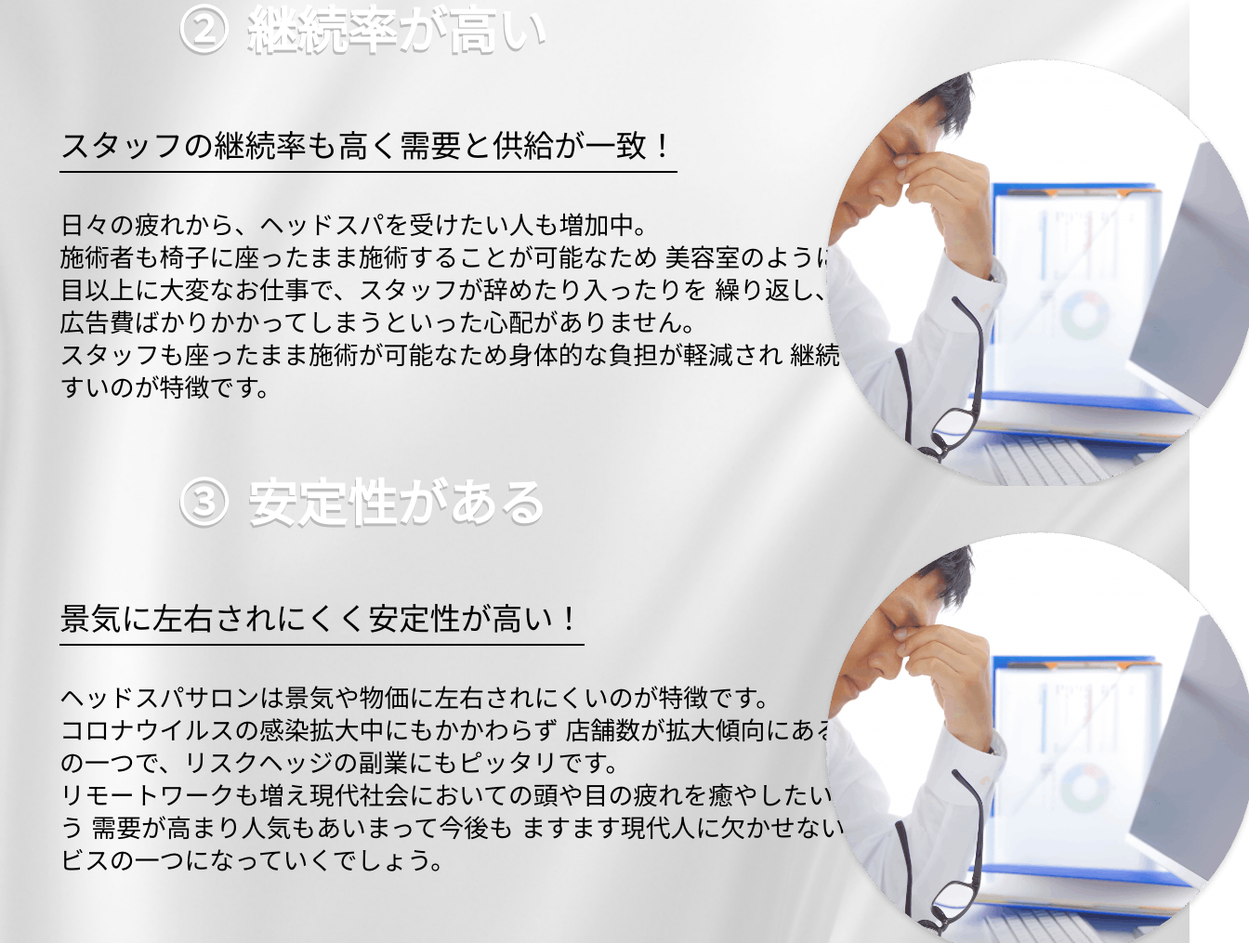
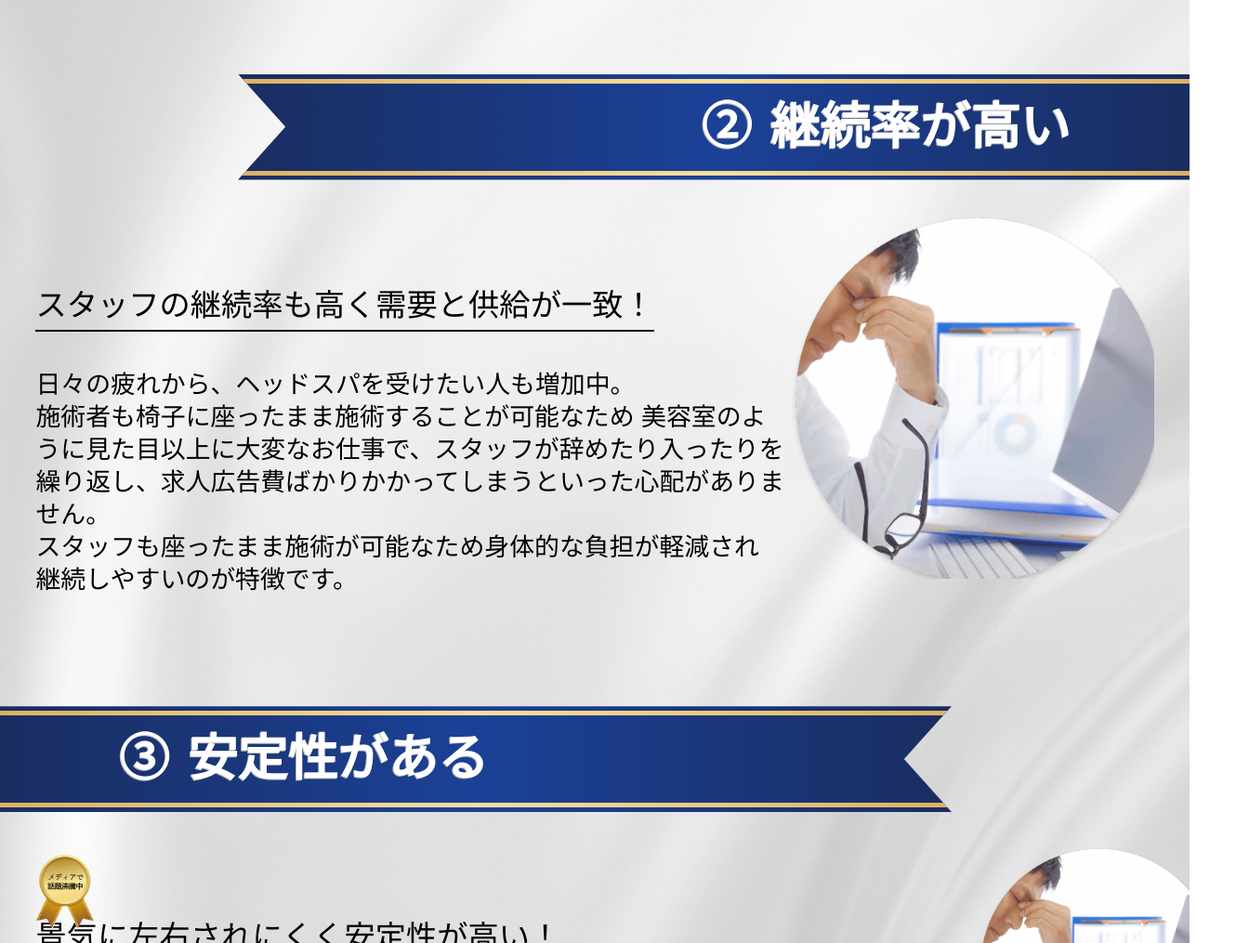
Before and after one commit to prettypet2137/ariesu, a plain HTML site: page index.html in a window 1280 px wide. Shown: the part 4223-5238 px from the top of the page at 93% size, 1344 px wide, since content can reach past the window. Drawn offline with Linux system fonts and the light colour scheme; a web font is replaced by a local one.

Commit message:
css update

```diff
--- a/assets/scss/_common.scss
+++ b/assets/scss/_common.scss
@@ -264,16 +264,15 @@
 					@include display-flex;
 					@include align-items-center;
 					@include justify-content-center;
-					background: linear-gradient(90deg, rgba(139,86,43,1) 0%, rgba(228,168,0,1) 50%, rgba(139,86,43,1) 100%);
 					width: 70%;
 					text-align: center;
 					margin-left: -30px;
-					z-index: 1;
 
 					h2 {
 						font-weight: bold;
 						color: $color-section-title;
 						font-size: 2.9vw;
+						z-index: 1;
 					}
 
 					&::before {
@@ -283,9 +282,13 @@
 						left: 0;
 						top: 0;
 						width: 100%;
-						z-index: 2;
-						background: linear-gradient(90deg, rgba(219,178,99,1) 0%, rgba(249,224,158,1) 50%, rgba(219,178,99,1) 100%);
-						height: 8px;
+						height: 100%;
+						background: transparent;
+						background: linear-gradient(90deg, rgba(139,86,43,1) 0%, rgba(228,168,0,1) 50%, rgba(139,86,43,1) 100%);
+						border-image: linear-gradient(90deg, rgba(219,178,99,1) 0%, rgba(249,224,158,1) 50%, rgba(219,178,99,1) 100%) 100% 1;
+						border-width: 8px;
+						border-style: solid;
+						box-sizing: border-box;
 					}
 
 					&::after {
@@ -293,11 +296,14 @@
 						display: block;
 						position: absolute;
 						left: 0;
-						bottom: 0;
+						top: 16px;
 						width: 100%;
-						z-index: 2;
-						background: linear-gradient(90deg, rgba(219,178,99,1) 0%, rgba(249,224,158,1) 50%, rgba(219,178,99,1) 100%);
-						height: 8px;
+						height: calc(100% - 32px);
+						background: transparent;
+						border-image: linear-gradient(90deg, rgba(219,178,99,1) 0%, rgba(249,224,158,1) 50%, rgba(219,178,99,1) 100%) 100% 1;
+						border-width: 3px;
+						border-style: solid;
+						box-sizing: border-box;
 					}
 				}
 			}
@@ -340,21 +346,78 @@
 
 		.section_content {
 
-			padding: 5vw;
-
 			.content-wrapper {
 
 				margin: 3vh 0 10vh 0;
 
 				.header {
+					@include display-flex;
+					@include justify-content-flex-start;
+					@include align-items(stretch);
+					position: relative;
 					color: $color-section-title;
-					margin-left: 10vw;
+					background: linear-gradient(90deg, rgba(26,45,96,1) 0%, rgba(27,65,151,1) 50%, rgba(26,45,96,1) 100%);
 					font-size: 3.6vw;
+					padding: 30px 10vw;
 
 					h3 {
-						text-shadow: -1px 3px #bbb;
+						text-shadow: -1px 1px #bbb;
+						span { margin-left: 20px; }
+					}
 
-						span { margin-left: 20px; }
+					&::before {
+						content: "";
+						display: block;
+						position: absolute;
+						left: 0;
+						top: 5px;
+						width: 100%;
+						background: linear-gradient(90deg, rgba(219,178,99,1) 0%, rgba(249,224,158,1) 50%, rgba(219,178,99,1) 100%);
+						height: 5px;
+					}
+
+					&::after {
+						content: "";
+						display: block;
+						position: absolute;
+						left: 0;
+						bottom: 5px;
+						width: 100%;
+						background: linear-gradient(90deg, rgba(219,178,99,1) 0%, rgba(249,224,158,1) 50%, rgba(219,178,99,1) 100%);
+						height: 5px;
+					}
+				}
+
+				&:nth-child(even) {
+					.header {
+						@include flex-direction-row-reverse;
+						margin: 0 0 0 20vw;
+						-webkit-clip-path: polygon(0 0, 100% 0, 100% 100%, 0 100%, 4% 50%);
+						clip-path: polygon(0 0, 100% 0, 100% 100%, 0 100%, 5% 50%);
+					}
+				}
+
+				&:nth-child(odd) {
+					.header {
+						@include flex-direction-row;
+						margin: 0 20vw 0 0;
+						-webkit-clip-path: polygon(100% 0%, 5% 50%, 100% 100%, 0 100%, 0 0);
+						clip-path: polygon(100% 0%, 95% 50%, 100% 100%, 0 100%, 0 0);
+					}
+				}
+
+				&:first-child {
+					.header {
+						@include flex-direction-row;
+						background: transparent;
+						margin: 0 20vw 0 0;
+
+						h3 {
+							text-shadow: -1px 3px #bbb;
+						}
+
+						&::before { content: none; }
+						&::after { content: none; }
 					}
 				}
 
@@ -363,14 +426,11 @@
 					@include flex-direction-row-reverse;
 					@include justify-content-flex-start;
 					@include align-items(stretch);
+					padding: 3vw;
 
-					figure {
+					.body_img {
 						width: 20vw;
-
-						img {
-							position: absolute;
-							right: -5vw;
-						}
+						transform: translateX(5vw);
 					}
 
 					.description {
@@ -380,13 +440,21 @@
 						@include flex-direction-column;
 						margin-top: 10vh;
 
+						.description_img img {
+							width: 5vw;
+							height: auto;
+							position: absolute;
+							margin: 0;
+							transform: translateY(-90%);
+						}
+
 						p {
 							font-size: 2.1vw;
 							font-weight: normal;
 
 							&.title {
 								font-size: 2.6vw;
-								font-weight: 400;
+								font-weight: 500;
 								padding-bottom: 10px;
 								border-bottom: 2px solid black;
 							}
@@ -432,6 +500,7 @@
 }
 
 .section_link {
+	margin: auto;
 
 	> * {
 		display: block;
@@ -447,7 +516,6 @@
 		width: fit-content;
 		padding: 20px 5vw;
 		border-radius: 30px;
-		margin-top: 2em;
 		background: $color-green1;
 		color: $color-white;
 		font-weight: bold;
--- a/index.html
+++ b/index.html
@@ -184,10 +184,13 @@
                         <h3>③<span>安定性がある</span></h3>
                     </dt>
                     <dd class="body">
-                        <figure>
+                        <figure class="body_img">
                             <img src="./assets/img/thumb1.png" alt="thumb1" />
                         </figure>
                         <div class="description">
+                            <figure class="description_img">
+                                <img src="./assets/img/medal2.png" alt="medal2" />
+                            </figure>
                             <p class="title">景気に左右されにくく安定性が高い！</p>
                             <p class="content">ヘッドスパサロンは景気や物価に左右されにくいのが特徴です。<br/>
                                 コロナウイルスの感染拡大中にもかかわらず
```
Also changed, not shown: assets/css/theme.css, 1 other file.
